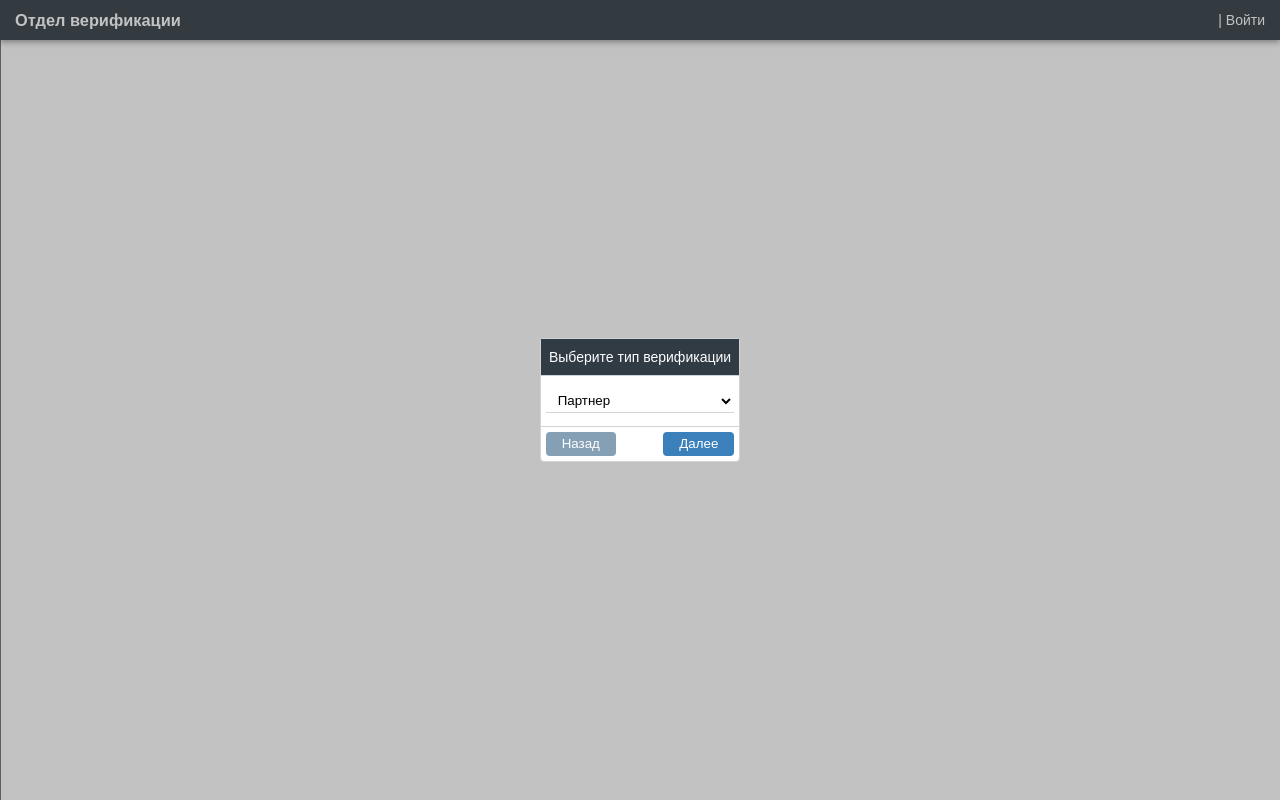
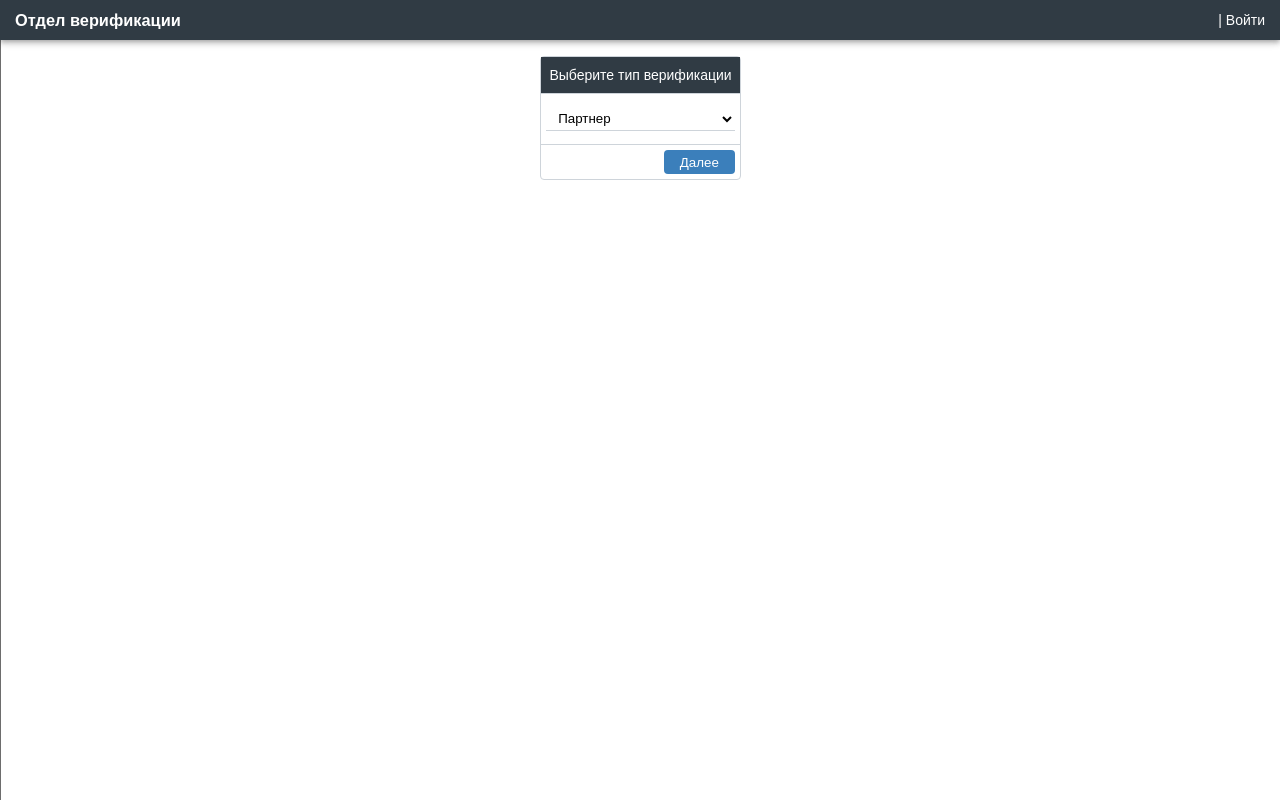
Before and after one commit to mikenejton/vdias, a Django app: template templates/verification/create_item.html in a window 1280 px wide. Run offline with Django 3.2, Linux system fonts and the light colour scheme; the template is opened without the code that fills it, so the values that code supplies are empty.

Commit message:
search not modal anymore

```diff
--- a/templates/verification/create_item.html
+++ b/templates/verification/create_item.html
@@ -1,7 +1,7 @@
 {% extends "base.html" %}
 {% block content %}
-<div class="modal_form">
-    <div class="mb-card" style="background: #fff">
+
+    <div class="mb-card card_centered" style="background: #fff">
         <form action="create-item" method="POST">
         {% csrf_token %}
         <div class="mb-card_header">Выберите тип верификации</div>
@@ -22,12 +22,10 @@
             </select>
         </div>
         <div class="mb-card_footer">
-        <!-- <div class="mb-card_footer_left"></div> -->
-        <button type="submit" class="btn_std" name="btn_back">Назад</button>
+            <div class="mb-card_footer_left"></div>
             <button type="submit" class="btn_prim">Далее</button>
-
         </div>
         </form>
     </div>
-</div>
+
 {% endblock %}
--- a/templates/verification/forms/vitem_form.html
+++ b/templates/verification/forms/vitem_form.html
@@ -284,7 +284,7 @@
         </div>
     </div>
     <div class="modal_form" v-if="showModal">
-        <div class="mb-card" style="background: #fff; margin-top: 30vh;">
+        <div class="mb-card" style="background: #fff;">
             <div v-model="btnName" v-show="false"></div>
             <div class="mb-card_header">Укажите причины/комментарий:</div>
             <div class="mb-card_body">
--- a/templates/verification/search_item.html
+++ b/templates/verification/search_item.html
@@ -1,8 +1,8 @@
 {% extends "base.html" %}
 {% load static %}
 {% block content %}
-<div class="modal_form" id="search-form">
-    <div class="mb-card" style="background: #fff">
+
+<div class="mb-card card_centered" style="background: #fff" id="search-form">
     <form action="create-item" method="POST">
     {% csrf_token %}
     <div class="mb-card_header">Введите данные для поиска</div>
@@ -25,7 +25,6 @@
     </div>
     </form>
 </div>
-</div>
 <script src="{% static 'js/v-mask.min.js' %}"></script>
 <script>
     Vue.use(VueMask.VueMaskPlugin);
--- a/verification/views.py
+++ b/verification/views.py
@@ -52,10 +52,6 @@ def create_item(request):
         context['page_title'] = 'Создание заявки'
         context['create_stage'] = 'type_choice'
         template = 'verification/create_item.html'
-    elif 'btn_back' in request.POST:
-        q = request.META.get('HTTP_REFERER', '/')
-        return redirect('index')
-
     elif request.POST['create_stage'] == 'type_choice':
         if request.POST['item_type'] == 'Короткая заявка':
             return redirect('create-short-item')
```
Lines whose indentation alone changed are shown as unchanged.
